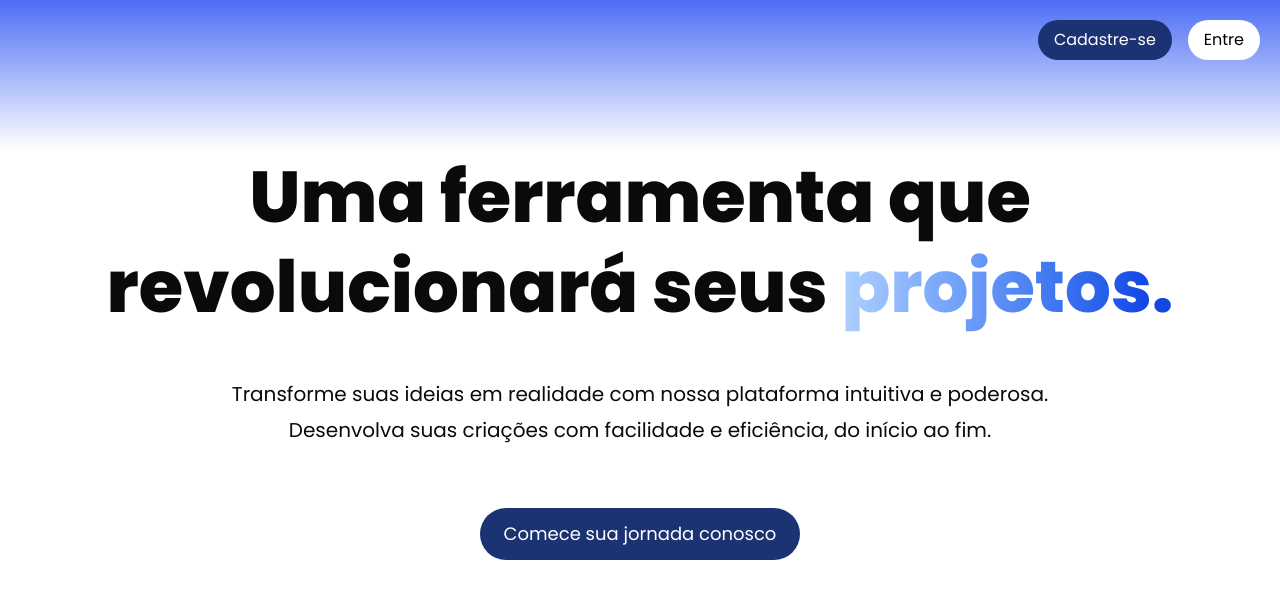
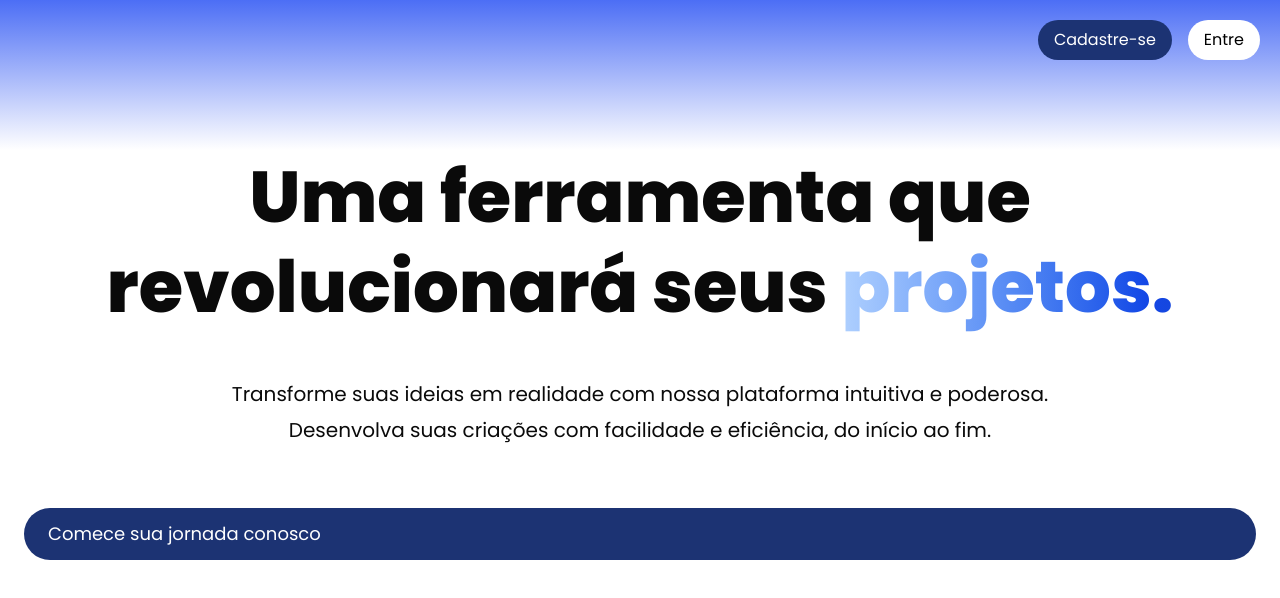
Before and after one commit to CODEPLAY-Fatec/API-ADS-4-Sem-Fatec, a Next.js app in the folder frontend/: page / in a window 1280 px wide. Shown: the top 598 px of the page. Built offline with nearby package versions, Linux system fonts and the light colour scheme.

Commit message:
Ligar páginas de login e cadastro com botões da home

```diff
--- a/frontend/app/cadastro/page.tsx
+++ b/frontend/app/cadastro/page.tsx
@@ -1,2 +1,8 @@
 //NESSA PAGINA FICARA APENAS UMA PAGINA NORMAL ESTILIZADA COMO A DO LOGIN
 //POREM USARA COMPONENTES PARA ALTERNAR ENTRE CADASTRO/ENTRAR/E SENHA
+
+import RegisterForm from "@/created-components/registerForm";
+
+export default function Cadastro() {
+  return <RegisterForm />;
+}
--- /dev/null
+++ b/frontend/app/login/page.tsx
@@ -0,0 +1,7 @@
+export default function Login() {
+  return (
+    <div>
+      <h1>Login</h1>
+    </div>
+  );
+}
--- a/frontend/app/page.tsx
+++ b/frontend/app/page.tsx
@@ -1,37 +1,50 @@
 import GradientText from "@/created-components/GradientText";
-import RegisterFrom from "@/created-components/registerForm";
+import Link from "next/link";
 
 export default function Home() {
   return (
     <div className="relative pt-32">
       <div className="absolute top-5 right-5 flex gap-4">
-        <button className="py-2 px-4 rounded-full bg-[#1C3373] text-white hover:bg-[#162b5e] hover:scale-105 transition-transform duration-200">
+        <Link
+          href="/cadastro"
+          className="py-2 px-4 rounded-full bg-[#1C3373] text-white hover:bg-[#162b5e] hover:scale-105 transition-transform duration-200"
+        >
           Cadastre-se
-        </button>
-        <button className="py-2 px-4 rounded-full bg-white text-black hover:bg-[#f0f0f0] hover:scale-105 transition-transform duration-200">
+        </Link>
+        <Link
+          href="/login"
+          className="py-2 px-4 rounded-full bg-white text-black hover:bg-[#f0f0f0] hover:scale-105 transition-transform duration-200"
+        >
           Entre
-        </button>
+        </Link>
       </div>
 
       <div className="flex flex-col gap-6 p-6">
         <div className="text-center text-7xl font-black leading-tight">
           <span>Uma ferramenta que</span> revolucionará seus{" "}
-          <GradientText size="text-7xl" weight="font-black">projetos.</GradientText>
+          <GradientText size="text-7xl" weight="font-black">
+            projetos.
+          </GradientText>
         </div>
 
         <div className="text-center mt-6 mb-4">
           <h3 className="text-xl px-32">
-            Transforme suas ideias em realidade com nossa plataforma intuitiva e poderosa.
+            Transforme suas ideias em realidade com nossa plataforma intuitiva e
+            poderosa.
           </h3>
           <h3 className="text-xl px-32 mt-2">
-            Desenvolva suas criações com facilidade e eficiência, do início ao fim.
+            Desenvolva suas criações com facilidade e eficiência, do início ao
+            fim.
           </h3>
         </div>
 
         <div className="mt-6">
-          <button className="py-3 px-6 rounded-full bg-[#1C3373] text-white text-lg hover:bg-[#162b5e] hover:scale-105 transition-transform duration-200 mx-auto block">
+          <Link
+            href="/cadastro"
+            className="py-3 px-6 rounded-full bg-[#1C3373] text-white text-lg hover:bg-[#162b5e] hover:scale-105 transition-transform duration-200 mx-auto block"
+          >
             Comece sua jornada conosco
-          </button>
+          </Link>
         </div>
       </div>
     </div>
```
